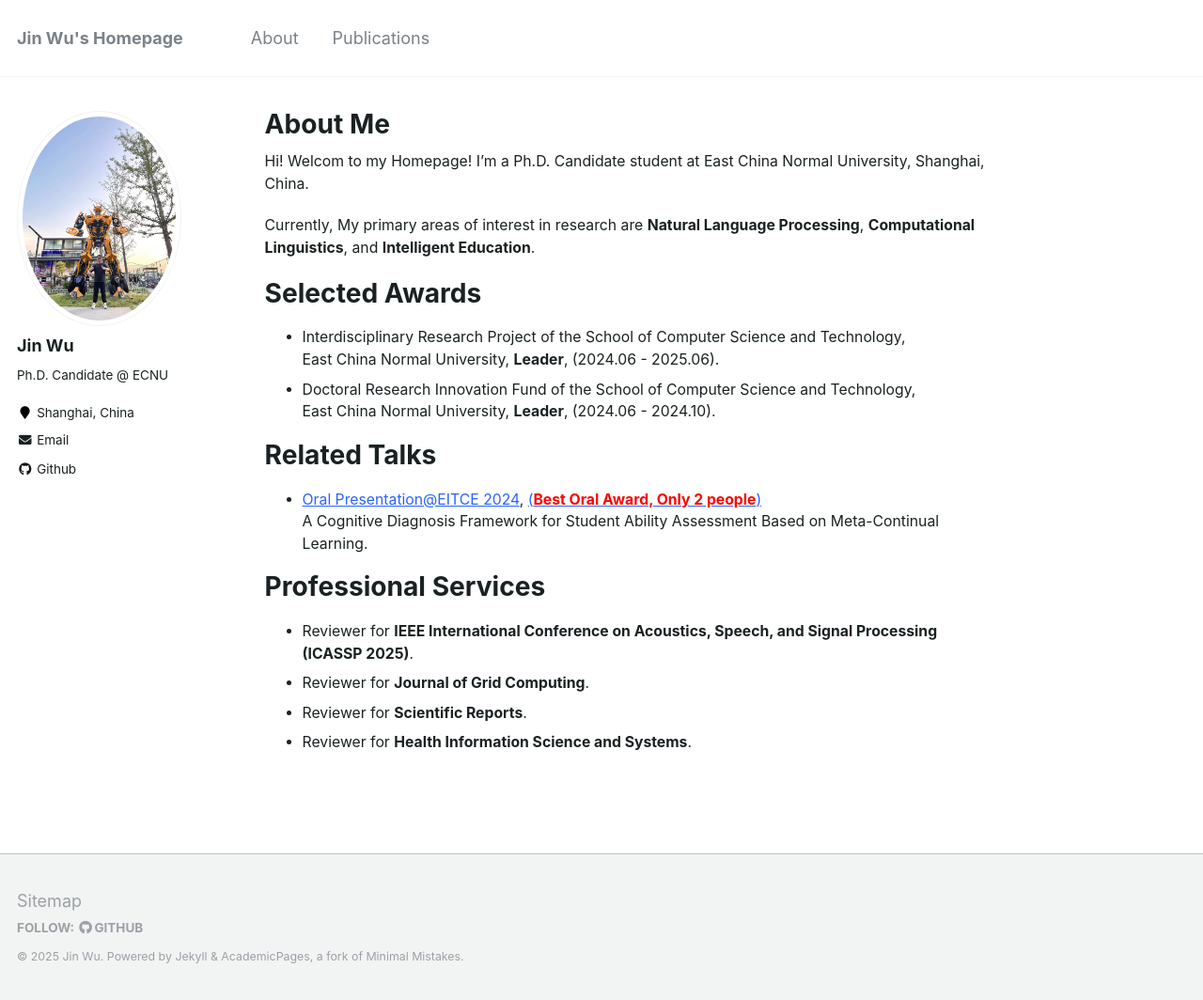
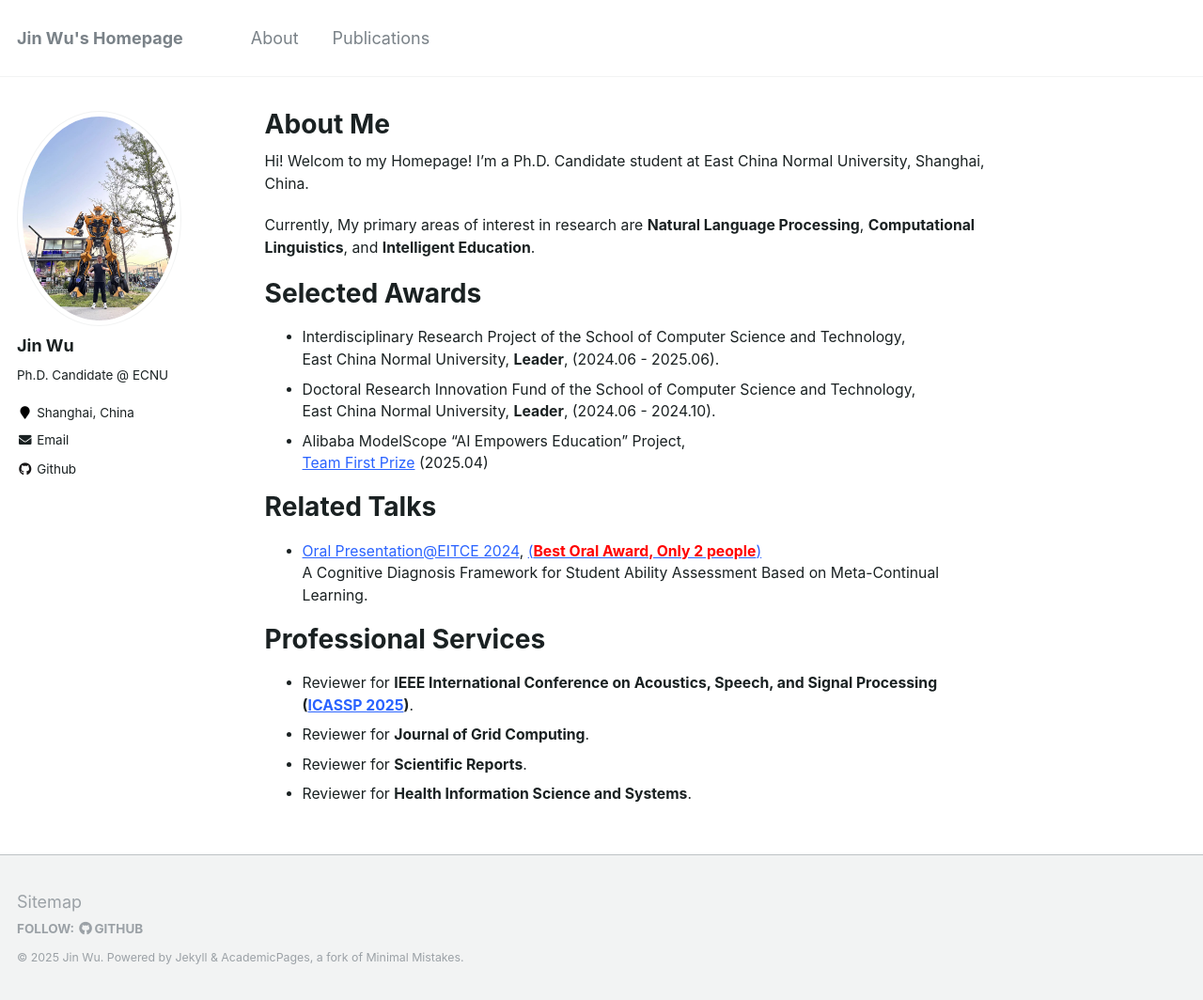
Before and after one commit to WooTzins/WooTzins.github.io, a Jekyll site: the page built from _pages/about.md, in a window 1280 px wide and 1064 px high. Shown: the whole window at 94% size. Built offline with Jekyll 4.4.1, drawn with Linux system fonts in a browser that asks for light colours; comment, search, counter and statistics services are not loaded.

Commit message:
Update about.md

```diff
--- a/_pages/about.md
+++ b/_pages/about.md
@@ -20,6 +20,8 @@ Selected Awards
   East China Normal University, **Leader**, (2024.06 - 2025.06).
 * Doctoral Research Innovation Fund of the School of Computer Science and Technology, \\
   East China Normal University, **Leader**, (2024.06 - 2024.10).
+* Alibaba ModelScope "AI Empowers Education" Project, \\
+  [Team First Prize](./files/ALIBABA_MODELSCOPE_TEAM_PRIZE.pdf) (2025.04)
 
 Related Talks
 ======
@@ -29,7 +31,7 @@ Related Talks
 
 Professional Services
 ======
-* Reviewer for **IEEE International Conference on Acoustics, Speech, and Signal Processing (ICASSP 2025)**.
+* Reviewer for **IEEE International Conference on Acoustics, Speech, and Signal Processing ([ICASSP 2025](./files/Reviewer Certificates Sheet 16 164.pdf))**.
 * Reviewer for **Journal of Grid Computing**.
 * Reviewer for **Scientific Reports**.
 * Reviewer for **Health Information Science and Systems**.
```
